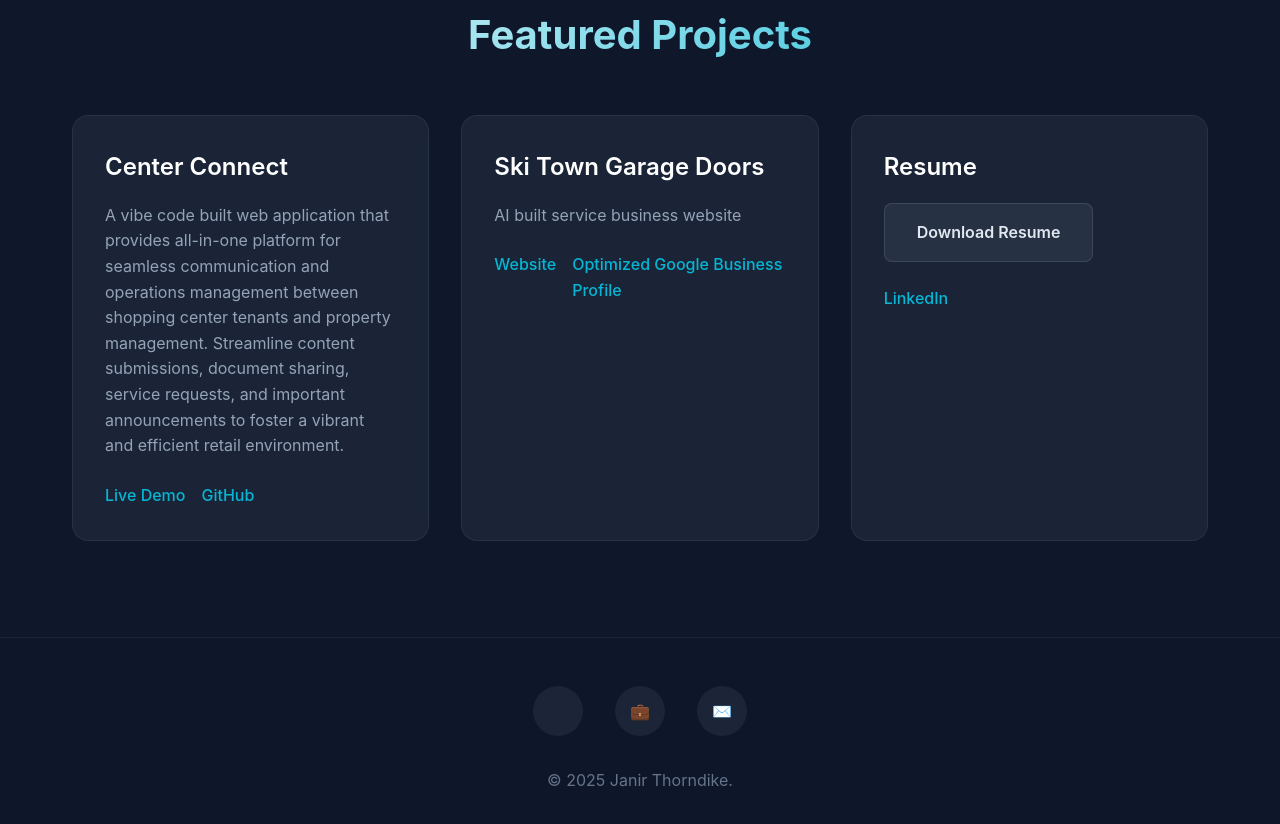
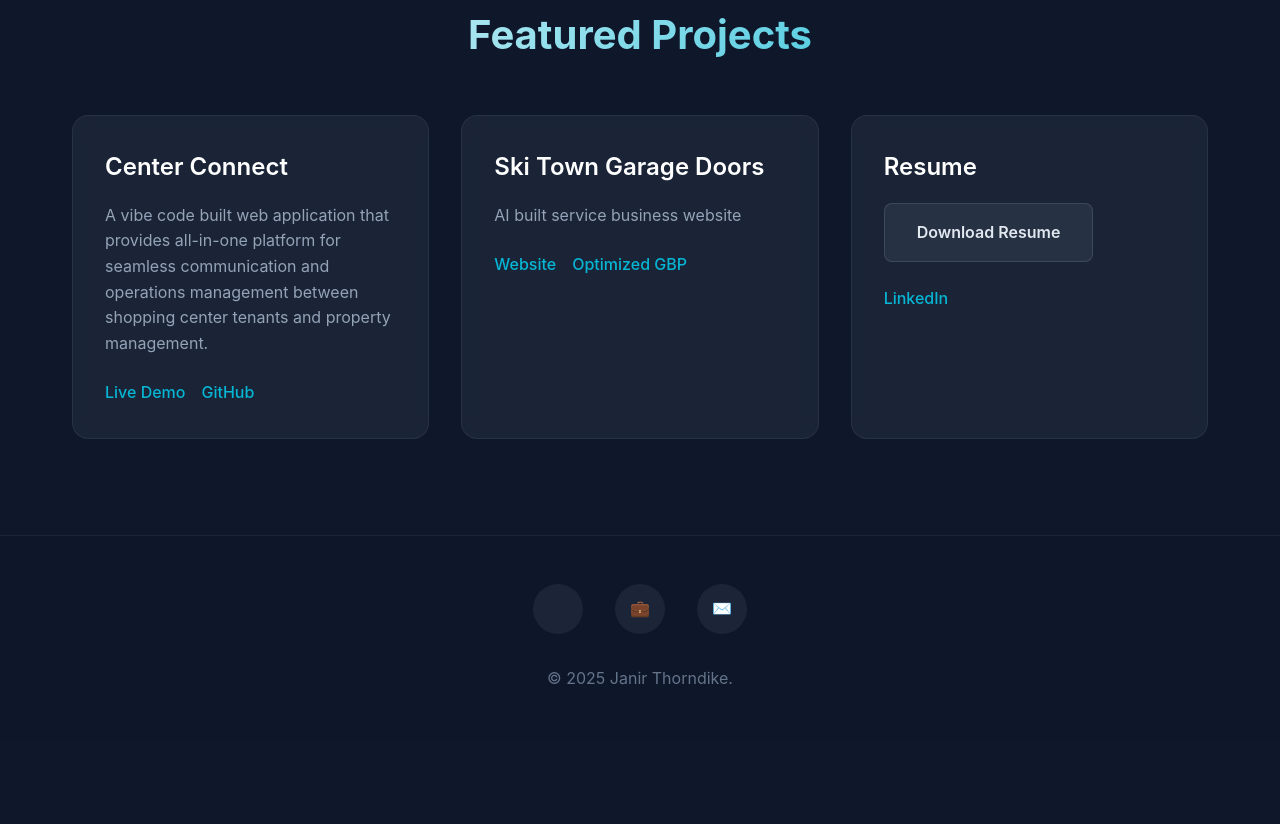
Before and after one commit to janirthorndike/portfolio, a plain HTML site: page index.html in a window 1280 px wide. Shown: the part 1456-2280 px from the top of the page. After the commit the page ends 2196 px from the top, so only its background shows below. Drawn offline with Linux system fonts and the light colour scheme.

Commit message:
Update index.html

```diff
--- a/index.html
+++ b/index.html
@@ -583,7 +583,7 @@
             <div class="projects-grid">
                 <div class="project-card">
                     <h3>Center Connect</h3>
-                    <p>A vibe code built web application that provides all-in-one platform for seamless communication and operations management between shopping center tenants and property management. Streamline content submissions, document sharing, service requests, and important announcements to foster a vibrant and efficient retail environment.</p>
+                    <p>A vibe code built web application that provides all-in-one platform for seamless communication and operations management between shopping center tenants and property management. </p>
                     <div class="project-links">
                         <a href="https://app--center-connect-ba2f5e1c.base44.app/login?from_url=https://app--center-connect-ba2f5e1c.base44.app/&app_id=6881513a8df6877cba2f5e1c" target="_blank">Live Demo</a>
                         <a href="https://github.com/janirthorndike/portfolio" target="_blank">GitHub</a>
@@ -595,7 +595,7 @@
                     <p>AI built service business website </p>
                     <div class="project-links">
                         <a href="https://skitowngaragedoors.com/" target="_blank">Website</a>
-                        <a href="https://share.google/Q4MezDs36ovZCBscM" target="_blank">Optimized Google Business Profile</a>
+                        <a href="https://share.google/Q4MezDs36ovZCBscM" target="_blank">Optimized GBP</a>
                     </div>
                 </div>
 
```
